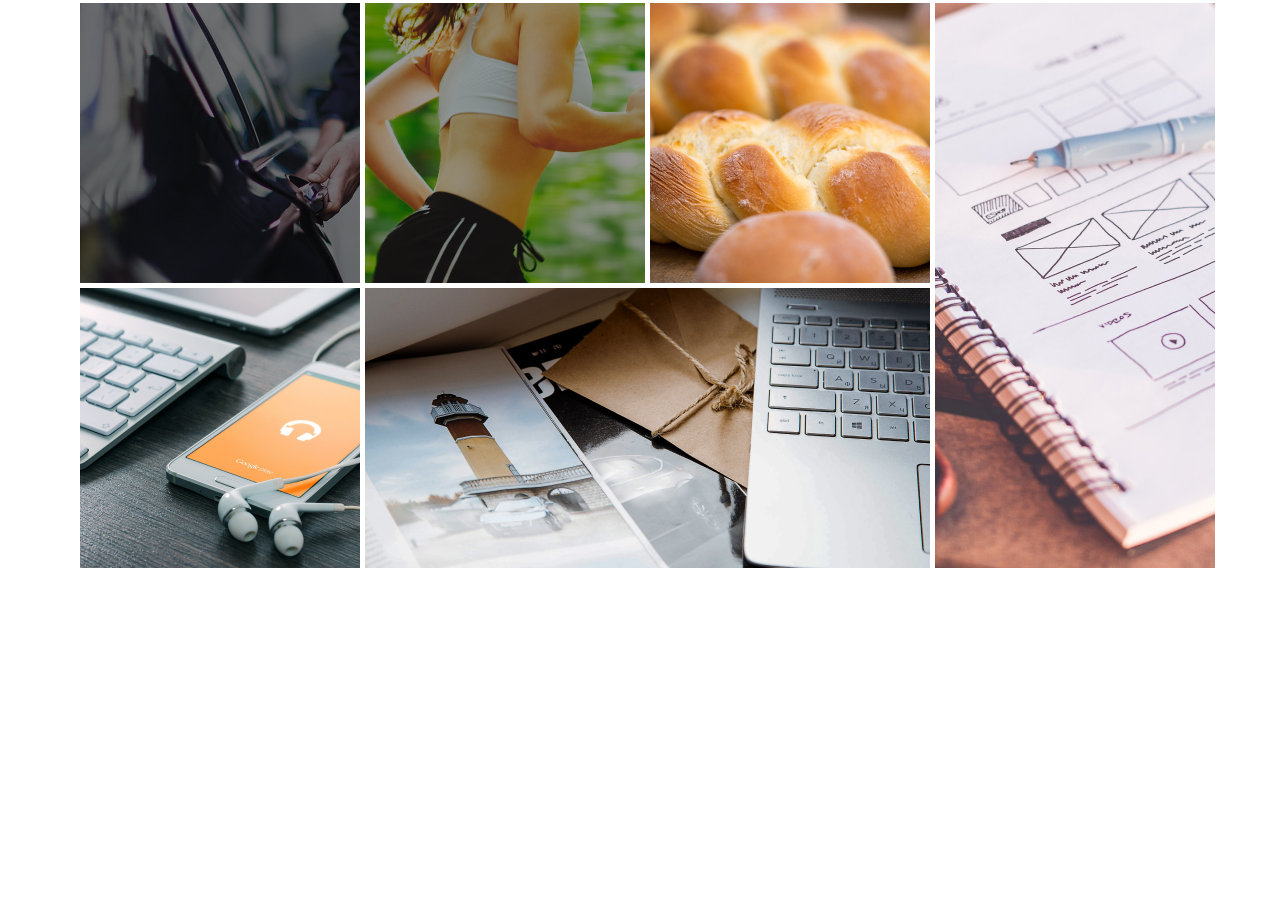
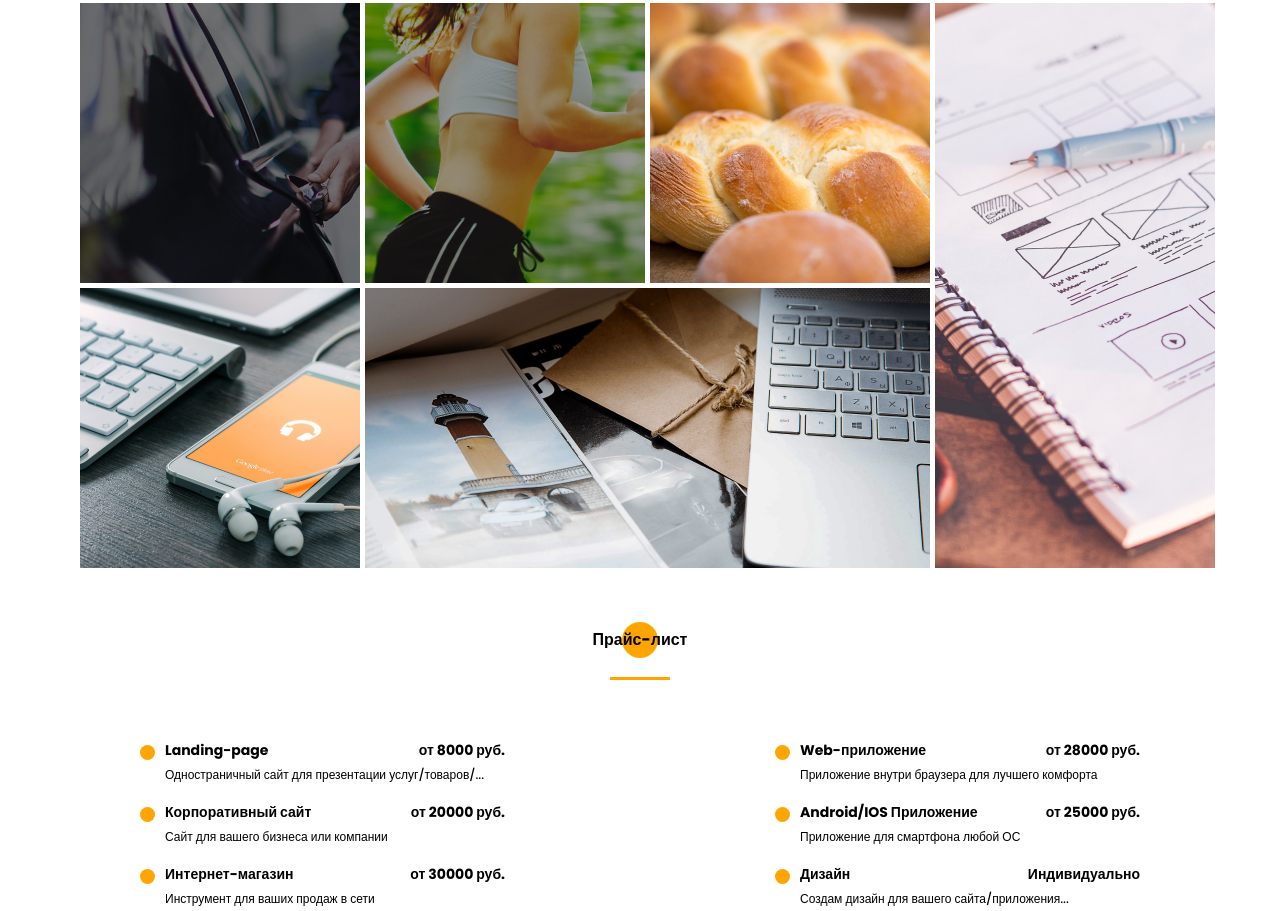
Before and after one commit to Camarederic/Portfolio, a website: page app/index.html in a window 1280 px wide. Shown: the part 3622-4533 px from the top of the page. Before the commit the page ends 4190 px from the top, so only its background shows below. Drawn offline with nearby package versions, Linux system fonts and the light colour scheme; files that its build step writes are made by us from their sources; files whose address does not match are found by name.

Commit message:
added a price section

```diff
--- a/app/index.html
+++ b/app/index.html
@@ -511,6 +511,58 @@
       </div>
     </section>
 
+    <section class="price">
+      <div class="container">
+        <h2 class="title title_fz16 price__title">Прайс-лист</h2>
+        <div class="divider"></div>
+        <div class="price__inner">
+
+            <div class="price__item">
+              <div class="price__type">Landing-page</div>
+              <div class="price__count">от 8000 руб.</div>
+              <div class="price__descr">
+                Одностраничный сайт для презентации услуг/товаров/...
+              </div>
+            </div>
+            <div class="price__item">
+              <div class="price__type">Web-приложение</div>
+              <div class="price__count">от 28000 руб.</div>
+              <div class="price__descr">
+                Приложение внутри браузера для лучшего комфорта
+              </div>
+            </div>
+            <div class="price__item">
+              <div class="price__type">Корпоративный сайт</div>
+              <div class="price__count">от 20000 руб.</div>
+              <div class="price__descr">
+                Сайт для вашего бизнеса или компании
+              </div>
+            </div>
+            <div class="price__item">
+              <div class="price__type">Android/IOS Приложение</div>
+              <div class="price__count">от 25000 руб.</div>
+              <div class="price__descr">
+                Приложение для смартфона любой ОС
+              </div>
+            </div>
+            <div class="price__item">
+              <div class="price__type">Интернет-магазин</div>
+              <div class="price__count">от 30000 руб.</div>
+              <div class="price__descr">
+                Инструмент для ваших продаж в сети
+              </div>
+            </div>
+            <div class="price__item">
+              <div class="price__type">Дизайн</div>
+              <div class="price__count">Индивидуально</div>
+              <div class="price__descr">
+                Создам дизайн для вашего сайта/приложения...
+              </div>
+            </div>
+        </div>
+      </div>
+    </section>
+
     <script src="js/main.min.js"></script>
   </body>
 </html>
--- /dev/null
+++ b/app/scss/blocks/_price.scss
@@ -0,0 +1,53 @@
+.price {
+  padding-top: 60px;
+  &__title {
+    position: relative;
+    text-align: center;
+    @include before_circle;
+    &:before {
+      top: -6px;
+      left: 50%;
+      transform: translateX(-50%);
+    }
+  }
+  &__inner {
+    margin-top: 60px;
+    padding: 0 60px;
+    display: grid;
+    grid-template: repeat(3, minmax(45px, auto)) / repeat(2, 365px);
+    grid-auto-rows: minmax(45px, auto);
+    row-gap: 15px;
+    justify-content: space-between;
+  }
+  &__item {
+    position: relative;
+    display: grid;
+    grid-template: repeat(2, minmax(21px, auto)) / repeat(2, auto);
+    row-gap: 5px;
+    padding-left: 25px;
+    &:before {
+      content: "";
+      position: absolute;
+      width: 15px;
+      height: 15px;
+      background-color: $main-color;
+      border-radius: 100%;
+      top: 5px;
+    }
+  }
+  &__type,
+  &__count {
+    font-weight: 700;
+    font-size: 14px;
+    line-height: 21px;
+  }
+  &__count{
+    justify-self: end;
+  }
+  &__descr{
+    grid-column: 1 / 3;
+    font-weight: 500;
+    font-size: 12px;
+    line-height: 18px;
+  }
+}
--- a/app/scss/blocks/_resume.scss
+++ b/app/scss/blocks/_resume.scss
@@ -1,6 +1,5 @@
 .resume {
   padding-top: 120px;
-
   &__title {
     position: relative;
     text-align: center;
--- a/app/scss/style.scss
+++ b/app/scss/style.scss
@@ -14,6 +14,7 @@
 @import 'blocks/resume';
 @import 'blocks/skills';
 @import 'blocks/portfolio';
+@import 'blocks/price';
 
 @import url("https://fonts.googleapis.com/css2?family=Poppins:wght@500;700&display=swap");
 * {
```
